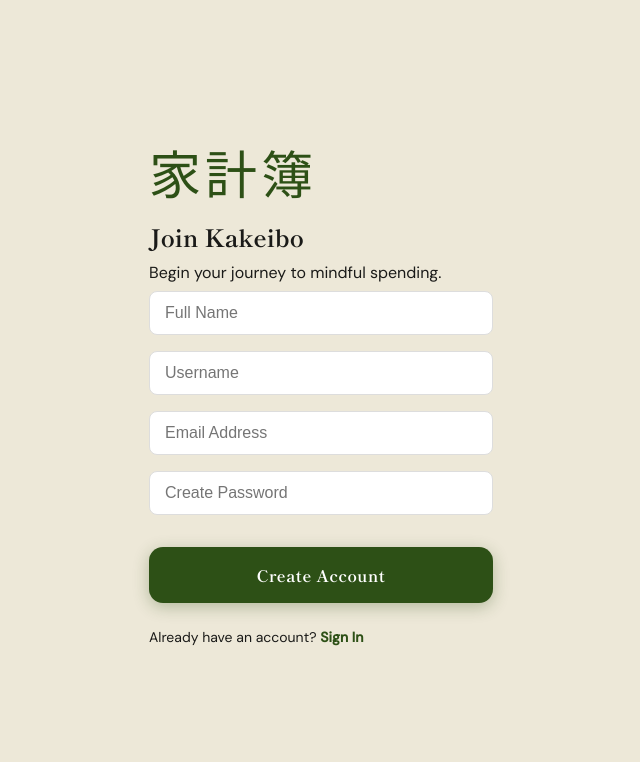
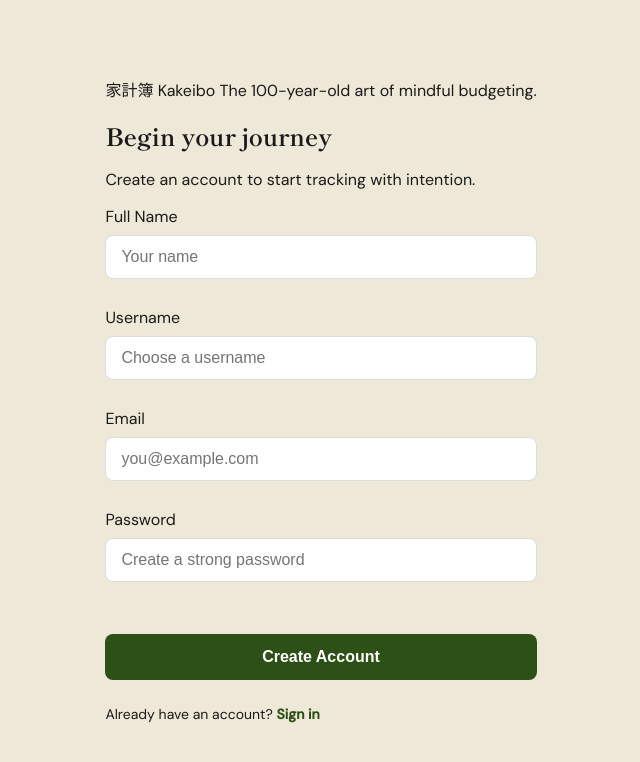
Before and after one commit to samuelnelson176/testas, a website: page signup.html in a window 1280 px wide. Shown: the whole page, without its empty margins (319-959 px from the left). Drawn offline with nearby package versions, Linux system fonts and the light colour scheme.

Commit message:
Update signup.html

```diff
--- a/signup.html
+++ b/signup.html
@@ -1,29 +1,95 @@
 <!DOCTYPE html>
-<html lang="en">
+<html lang="en" data-theme="light">
 <head>
-  <meta charset="UTF-8">
-  <title>Kakeibo - Create Account</title>
-  <link href="https://fonts.googleapis.com/css2?family=Shippori+Mincho:wght@700&family=DM+Sans:wght@400;500&display=swap" rel="stylesheet">
-  <link rel="stylesheet" href="log.css">
-  <link rel="stylesheet" href="styles.css"></head>
+  <meta charset="UTF-8" />
+  <meta name="viewport" content="width=device-width, initial-scale=1.0" />
+  <meta name="theme-color" content="#2D5016" />
+  <title>Kakeibo — Create Account</title>
+  <link rel="preconnect" href="https://fonts.googleapis.com" />
+  <link href="https://fonts.googleapis.com/css2?family=Shippori+Mincho:wght@400;600;700&family=DM+Sans:wght@300;400;500&display=swap" rel="stylesheet" />
+  <link rel="stylesheet" href="log.css" />
+</head>
 <body class="auth-body">
-  <div class="onboarding-container">
-    <div class="kanji-display">家計簿</div>
-    <h1>Join Kakeibo</h1>
-    <p>Begin your journey to mindful spending.</p>
 
-    <form id="signup-form" class="auth-form">
-      <input type="text" id="fullName" placeholder="Full Name" required>
-      <input type="text" id="username" placeholder="Username" required>
-      <input type="email" id="email" placeholder="Email Address" required>
-      <input type="password" id="password" placeholder="Create Password" required>
-      <button type="submit" class="btn-primary btn-full">Create Account</button>
-    </form>
+  <div class="auth-card">
 
-    <p class="auth-footer">Already have an account? <a href="signin.html">Sign In</a></p>
+    <!-- Header -->
+    <div class="auth-header">
+      <span class="auth-kanji">家計簿</span>
+      <span class="auth-brand">Kakeibo</span>
+      <span class="auth-tagline">The 100-year-old art of mindful budgeting.</span>
+    </div>
+
+    <!-- Body -->
+    <div class="auth-body-inner">
+      <h1 class="auth-title">Begin your journey</h1>
+      <p class="auth-subtitle">Create an account to start tracking with intention.</p>
+
+      <form id="signup-form" class="auth-form">
+        <div class="form-group">
+          <label for="fullName">Full Name</label>
+          <input
+            class="auth-input"
+            type="text"
+            id="fullName"
+            placeholder="Your name"
+            required
+            autocomplete="name"
+          />
+        </div>
+
+        <div class="form-group">
+          <label for="username">Username</label>
+          <input
+            class="auth-input"
+            type="text"
+            id="username"
+            placeholder="Choose a username"
+            required
+            autocomplete="username"
+          />
+        </div>
+
+        <div class="form-group">
+          <label for="email">Email</label>
+          <input
+            class="auth-input"
+            type="email"
+            id="email"
+            placeholder="you@example.com"
+            required
+            autocomplete="email"
+          />
+        </div>
+
+        <div class="form-group">
+          <label for="password">Password</label>
+          <input
+            class="auth-input"
+            type="password"
+            id="password"
+            placeholder="Create a strong password"
+            required
+            autocomplete="new-password"
+          />
+        </div>
+
+        <button type="submit" class="btn-auth">Create Account</button>
+      </form>
+
+      <div class="auth-footer">
+        Already have an account? <a href="signin.html">Sign in</a>
+      </div>
+    </div>
+
   </div>
 
   <script src="https://cdn.jsdelivr.net/npm/@supabase/supabase-js@2"></script>
   <script src="auth.js"></script>
+  <script>
+    // Respect saved theme
+    const saved = localStorage.getItem('kakeibo-theme') || 'light';
+    document.documentElement.setAttribute('data-theme', saved);
+  </script>
 </body>
 </html>
```
